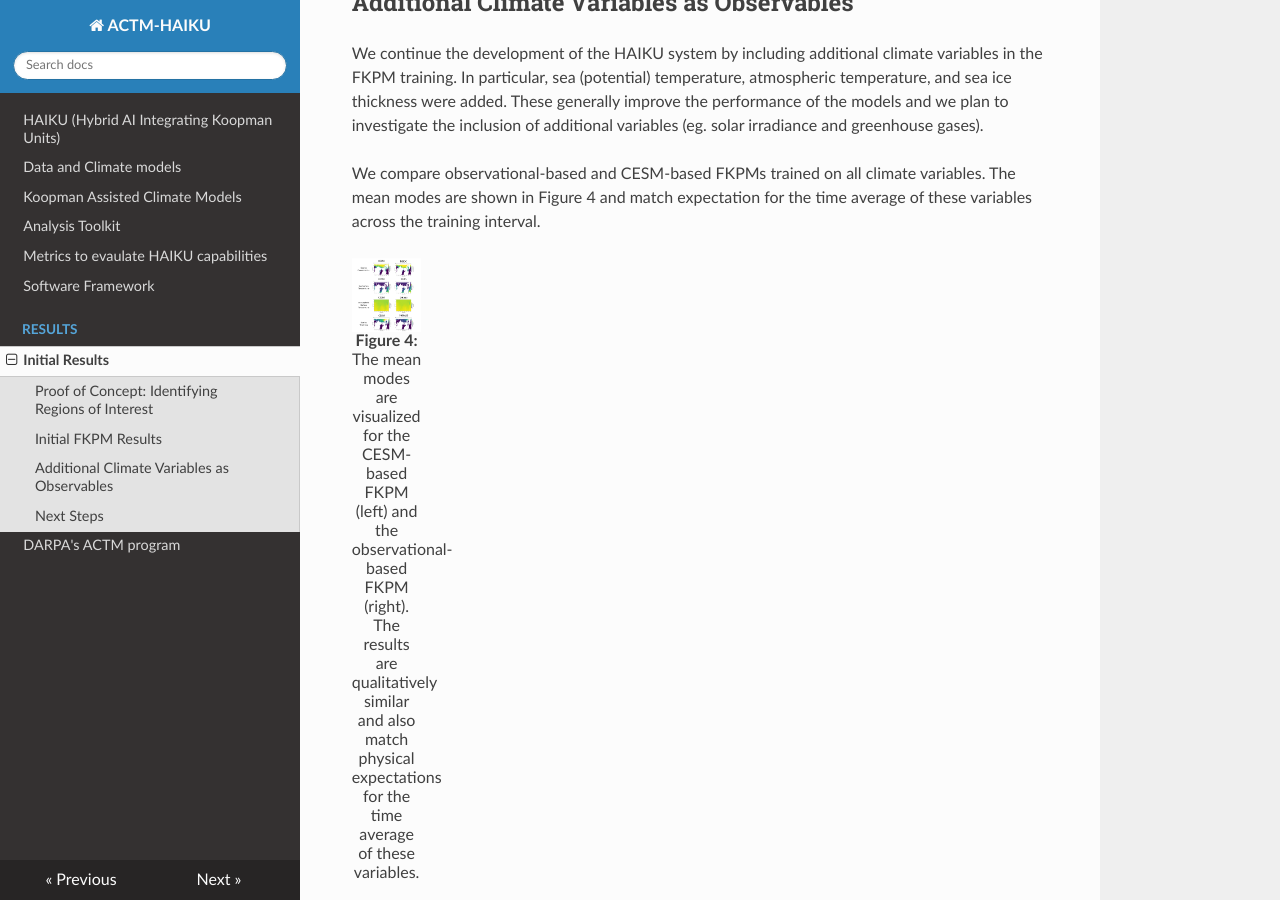
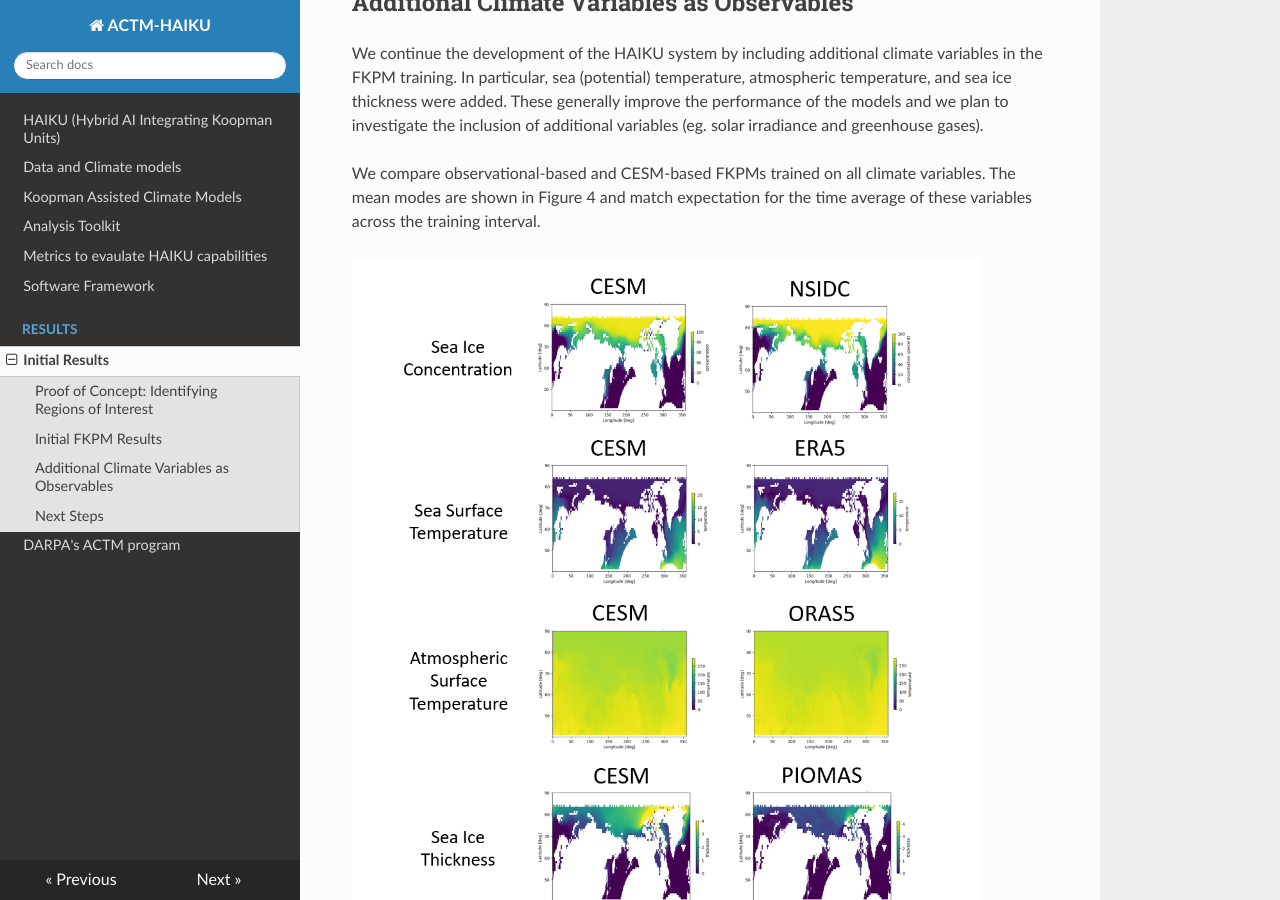
Before and after one commit to BAE-Systems-HAIKU/HAIKU, an MkDocs documentation site: the page built from docs/Results/initial_motivation_results.md, in a window 1280 px wide and 900 px high, scrolled down 2253 px. Built offline with MkDocs 1.6.1, drawn with Linux system fonts in a browser that asks for light colours; nearby versions of some CDN libraries.

Commit message:
update images

```diff
--- a/docs/Results/initial_motivation_results.md
+++ b/docs/Results/initial_motivation_results.md
@@ -36,14 +36,14 @@ We continue the development of the HAIKU system by including additional climate
 We compare observational-based and CESM-based FKPMs trained on all climate variables. The mean modes are shown in Figure 4 and match expectation for the time average of these variables across the training interval.
 
 <figure>
-<img src="../../figs/results/CESM_NSIDC_compare_multiple_variables_mean_mode2.png" alt="CESM" style="width:10%">
+<img src="../../figs/results/CESM_NSIDC_compare_multiple_variables_mean_mode2.png" alt="mean modes" style="width:90%">
 <figcaption align = "center" style="width:10%"><b>Figure 4:</b> The mean modes are visualized for the CESM-based FKPM (left) and the observational-based FKPM (right). The results are qualitatively similar and also match physical expectations for the time average of these variables.  </figcaption>
 </figure>
 
 The annual modes are shown in Figure 5 and match expectation for the typical annual fluctuation of these variables across the training interval.
 
 <figure>
-<img src="../../figs/results/CESM_NSIDC_compare_multiple_variables_annual_mode.png" alt="CESM" style="width:90%">
+<img src="../../figs/results/CESM_NSIDC_compare_multiple_variables_annual_mode.png" alt="annual modes" style="width:90%">
 <figcaption align = "center" style="width:90%"><b>Figure 5:</b> The annual modes are visualized for the CESM-based FKPM (left) and the observational-based FKPM (right). The results are qualitatively similar and also match physical expectations for annual variance of these variables.  </figcaption>
 </figure>
 
```
